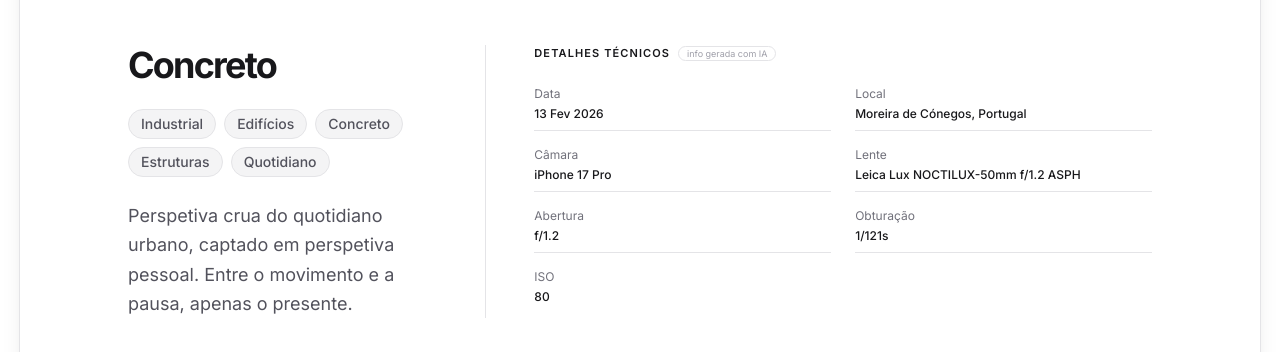
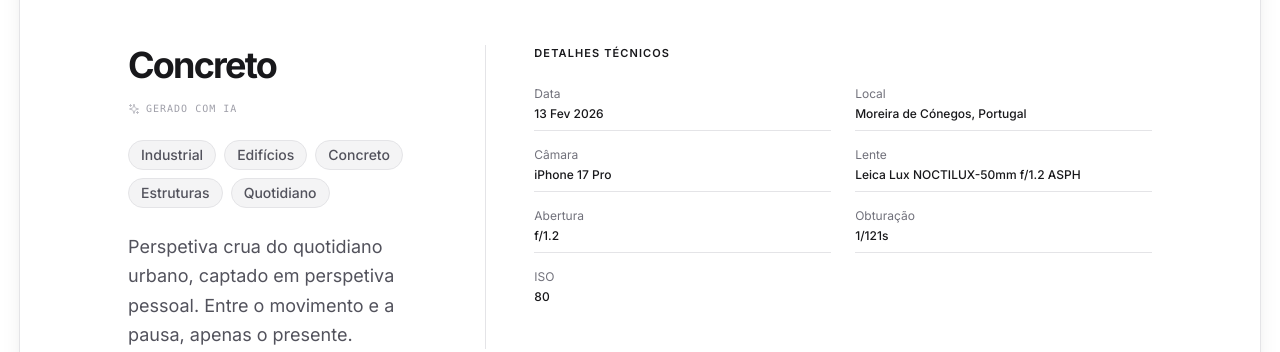
Before and after one commit to joaosmoreira/portfolio-app, an Astro site: page /fotografia/quotidiano-0001 in a window 1280 px wide. Shown: the part 475-827 px from the top of the page. Built offline with nearby package versions, Linux system fonts and the light colour scheme; Astro itself is replaced by a stand-in of ours; some packages are replaced by stand-ins of ours.

Commit message:
style: remove @Garsteel from hero, move AI label below title in photo detail page

```diff
--- a/src/pages/fotografia/[id].astro
+++ b/src/pages/fotografia/[id].astro
@@ -55,6 +55,31 @@ const relatedPhotos = photos
                     >
                         {photo.title}
                     </h1>
+                    {
+                        photo.aiGenerated && (
+                            <div class="flex items-center text-[10px] text-zinc-400 font-mono tracking-widest uppercase -mt-2">
+                                <svg
+                                    xmlns="http://www.w3.org/2000/svg"
+                                    width="12"
+                                    height="12"
+                                    viewBox="0 0 24 24"
+                                    fill="none"
+                                    stroke="currentColor"
+                                    stroke-width="2"
+                                    stroke-linecap="round"
+                                    stroke-linejoin="round"
+                                    class="mr-1.5 opacity-70"
+                                >
+                                    <path d="m12 3-1.912 5.813a2 2 0 0 1-1.275 1.275L3 12l5.813 1.912a2 2 0 0 1 1.275 1.275L12 21l1.912-5.813a2 2 0 0 1 1.275-1.275L21 12l-5.813-1.912a2 2 0 0 1-1.275-1.275L12 3Z" />
+                                    <path d="M5 3v4" />
+                                    <path d="M19 17v4" />
+                                    <path d="M3 5h4" />
+                                    <path d="M17 19h4" />
+                                </svg>
+                                Gerado com IA
+                            </div>
+                        )
+                    }
                     <div class="flex flex-wrap gap-2">
                         {
                             photo.tags.map((tag: string) => (
@@ -78,16 +103,9 @@ const relatedPhotos = photos
                     class="md:col-span-2 border-t md:border-t-0 md:border-l border-zinc-200 pt-8 md:pt-0 md:pl-12 flex flex-col"
                 >
                     <h3
-                        class="font-semibold text-zinc-900 uppercase tracking-widest text-[11px] mb-6 flex items-center gap-2"
+                        class="font-semibold text-zinc-900 uppercase tracking-widest text-[11px] mb-6"
                     >
                         Detalhes Técnicos
-                        {
-                            photo.aiGenerated && (
-                                <span class="normal-case tracking-normal font-normal text-[9px] text-zinc-400 border border-zinc-200 rounded-full px-2 py-0.5 leading-none">
-                                    info gerada com IA
-                                </span>
-                            )
-                        }
                     </h3>
 
                     <div
--- a/src/pages/index.astro
+++ b/src/pages/index.astro
@@ -31,9 +31,6 @@ import { ArrowRight } from "lucide-react";
           {siteConfig.name}.<br />
           <span class="text-zinc-500"
             >{siteConfig.role.split("@")[0].trim()}</span
-          ><br />
-          <span class="text-white text-4xl md:text-5xl"
-            >@ {siteConfig.role.split("@")[1].trim()}</span
           >
         </h1>
 
```
